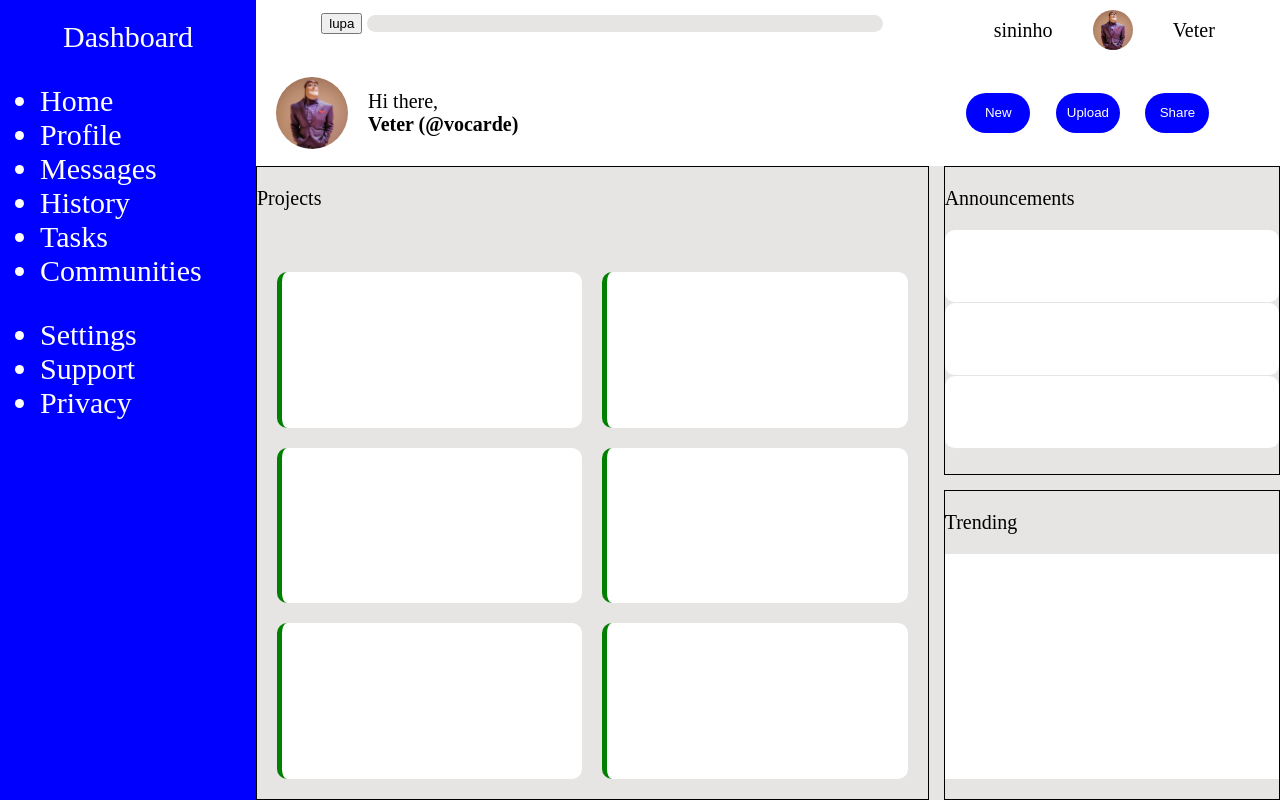
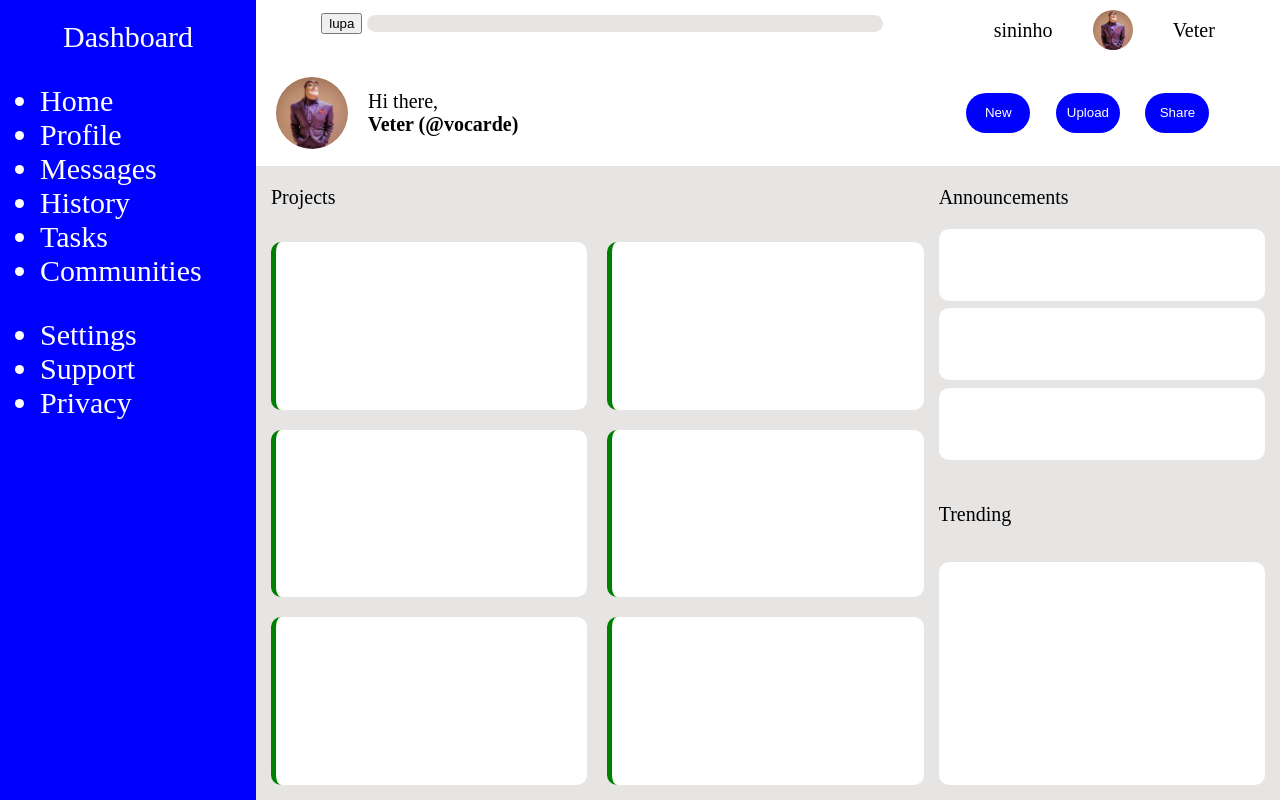
Before and after one commit to tiagohudler/dashboard, a plain HTML site: page index.html in a window 1280 px wide. Drawn offline with Linux system fonts and the light colour scheme.

Commit message:
overall structure

```diff
--- a/style.css
+++ b/style.css
@@ -40,6 +40,7 @@ input {
     display: grid;
     grid: 1fr 1fr / 2fr 1fr ;
     gap: 15px;
+    padding: 0px 15px 15px 15px;
 }
 
 #navbar {
@@ -96,13 +97,11 @@ span {
 
 
 
-#maincontent > div {
-    border: solid black 1px;
-}
+
 
 #projects {
     display: grid;
-    grid: 1fr 5fr / 1fr;
+    grid: 0.7fr 5fr / 1fr;
     grid-area: 1 / 1 / 3 / 2;
 }
 
@@ -110,13 +109,12 @@ span {
     display: grid;
     grid: repeat(3, 1fr) / repeat(2, 1fr);
     gap: 20px;
-    padding: 0px 20px 20px 20px;
 }
 
 #announcements {
     grid-area: 1 / 2 / 2 / 3;
-    display: flex;
-    flex-direction: column;
+    display: grid;
+    grid: 0.7fr 0.9fr 0.9fr 0.9fr / 1fr;
 }
 
 .project-card {
@@ -128,11 +126,15 @@ span {
 .anncard{
     background-color: white;
     height: 9vh;
-    border-bottom:solid #e7e5e4 1px;
     border-radius: 10px;
 }
 
 #trend-card {
     background-color: white;
-    height: 73%;
+    border-radius: 10px;
 }
+
+#trending {
+    display: grid;
+    grid: 1fr 2.8fr / 1fr;
+}
```
